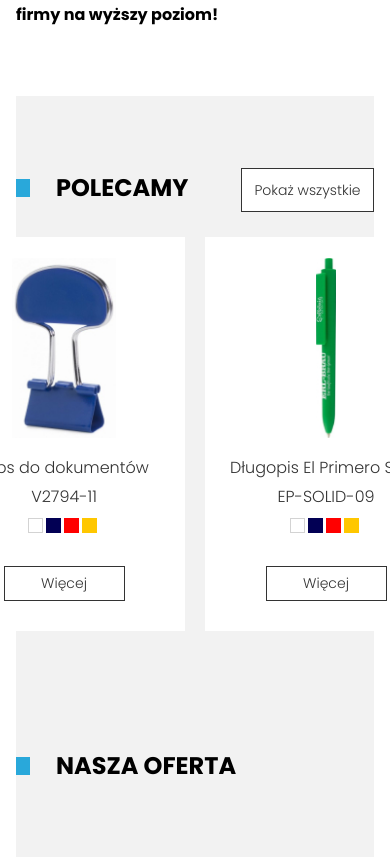
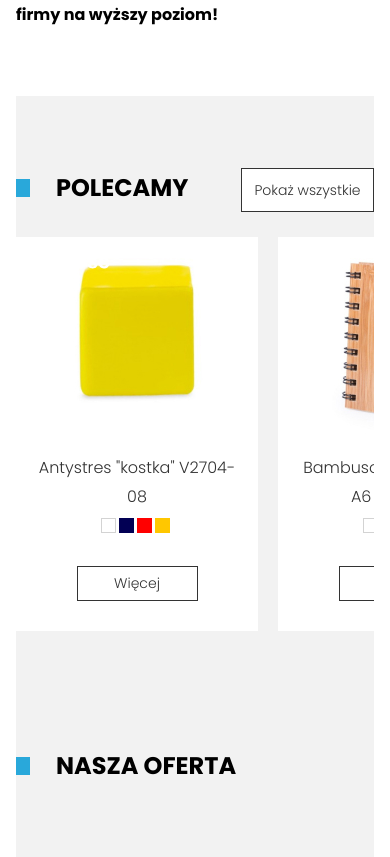
Before and after one commit to goldipl/PROMOTECA, a PHP site: page / in a window 390 px wide. Shown: the part 1492-2349 px from the top of the page. Run offline with PHP 8.4, Linux system fonts and the light colour scheme; style sheets or scripts are compiled from the project's sources; some libraries are stand-ins or nearby versions.

Commit message:
styling recommended section mobile

```diff
--- a/scss/main_page/_recommend_section.scss
+++ b/scss/main_page/_recommend_section.scss
@@ -3,6 +3,7 @@
     position: relative;
     background-color: $grey_background;
     margin-bottom: 0;
+    overflow: hidden;
     .mainpage-title--btn {
         position: absolute;
         top: 72px;
@@ -173,9 +174,11 @@
 }
 
 @media (max-width: 1280px) {
-
+    #recommend {
+        .products_container {
+            overflow-x: scroll;
+            overflow-y: hidden;
+            justify-content: flex-start;
+        }
+    }
 }
-
-@media (max-width: 960px) {
-
-}
```
